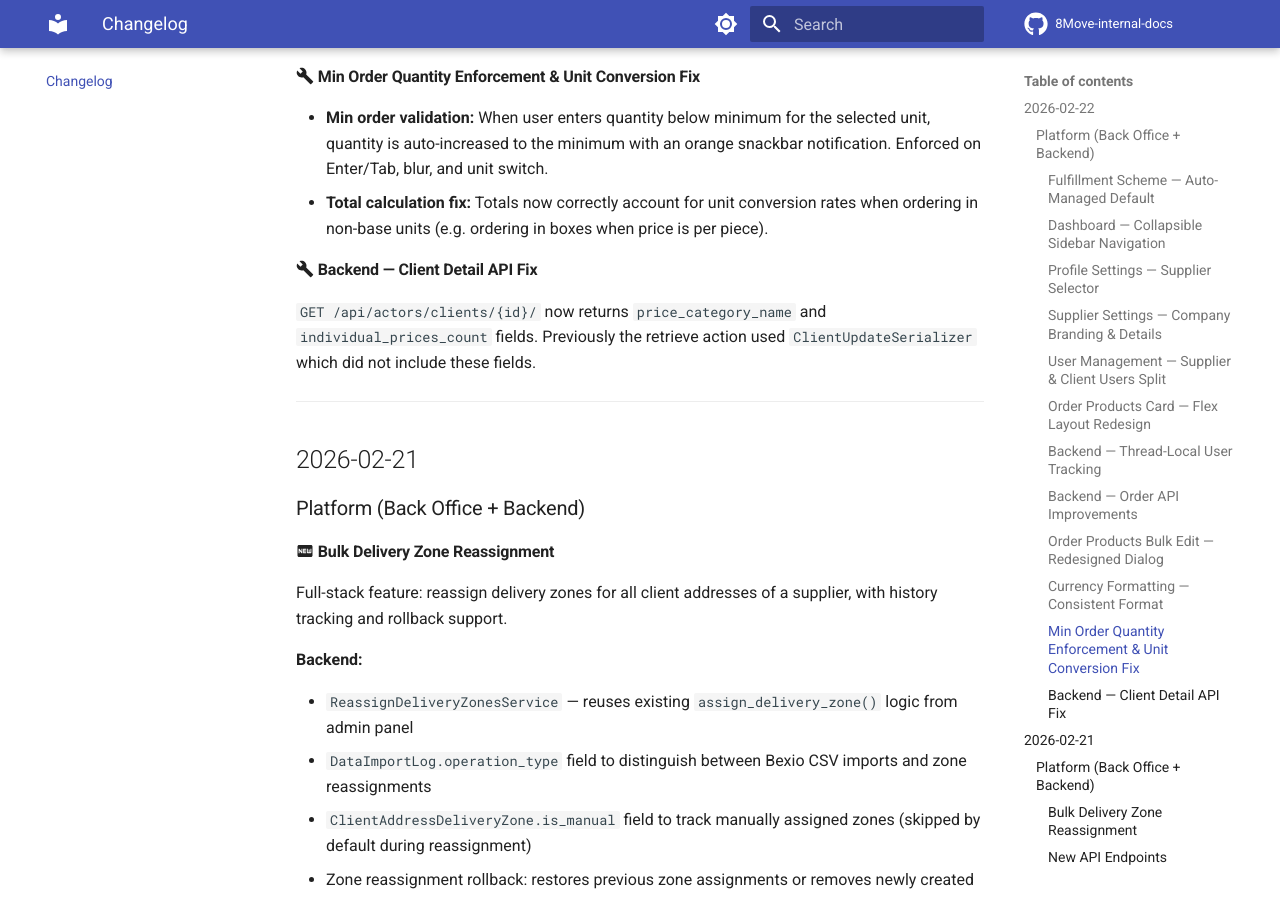
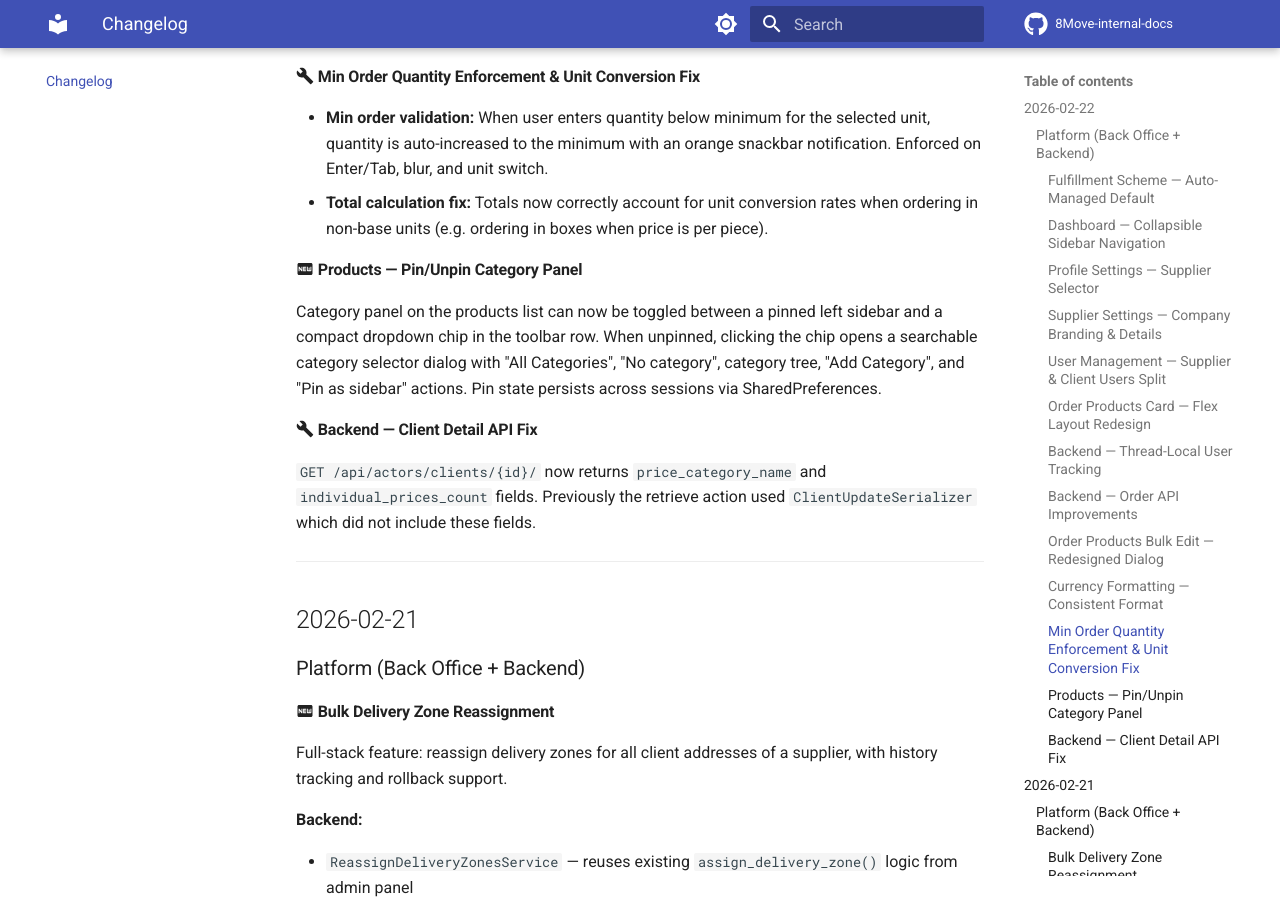
Before and after one commit to MaxShytov/8Move-internal-docs, an MkDocs documentation site: the page built from docs/changelog.md, in a window 1280 px wide and 900 px high, scrolled down 1957 px. Built offline with MkDocs 1.6.1 and Material for MkDocs 9.7.7, drawn with Linux system fonts in a browser that asks for light colours; comment, search, counter and statistics services are not loaded.

Commit message:
docs: add category panel pin/unpin feature to changelog, complete BO-01
Co-Authored-By: Claude Opus 4.6 <noreply@anthropic.com>

```diff
--- a/docs/changelog.md
+++ b/docs/changelog.md
@@ -51,6 +51,9 @@ Fixed currency display inconsistency across entire Back Office app. All monetary
 
 - **Min order validation:** When user enters quantity below minimum for the selected unit, quantity is auto-increased to the minimum with an orange snackbar notification. Enforced on Enter/Tab, blur, and unit switch.
 - **Total calculation fix:** Totals now correctly account for unit conversion rates when ordering in non-base units (e.g. ordering in boxes when price is per piece).
+
+#### :material-new-box: Products — Pin/Unpin Category Panel
+Category panel on the products list can now be toggled between a pinned left sidebar and a compact dropdown chip in the toolbar row. When unpinned, clicking the chip opens a searchable category selector dialog with "All Categories", "No category", category tree, "Add Category", and "Pin as sidebar" actions. Pin state persists across sessions via SharedPreferences.
 
 #### :material-wrench: Backend — Client Detail API Fix
 
--- a/docs/tasks/completed.md
+++ b/docs/tasks/completed.md
@@ -17,6 +17,14 @@ Each task has a unique ID with a prefix indicating the area:
 | `SN-XX` | Supply Now |
 | `IF-XX` | Infrastructure |
 | `DC-XX` | Documentation |
+
+---
+
+## 2026
+
+| ID | Date | Task | App |
+|----|------|------|-----|
+| BO-01 | 2026-02-22 | Products Category Panel — Pin/Unpin Toggle | Back Office |
 
 ---
 
```
Also changed, not shown: docs/tasks/current/notes.md (+1 -0 lines), docs/users/supplier-back-office.md (+1 -1 lines).
